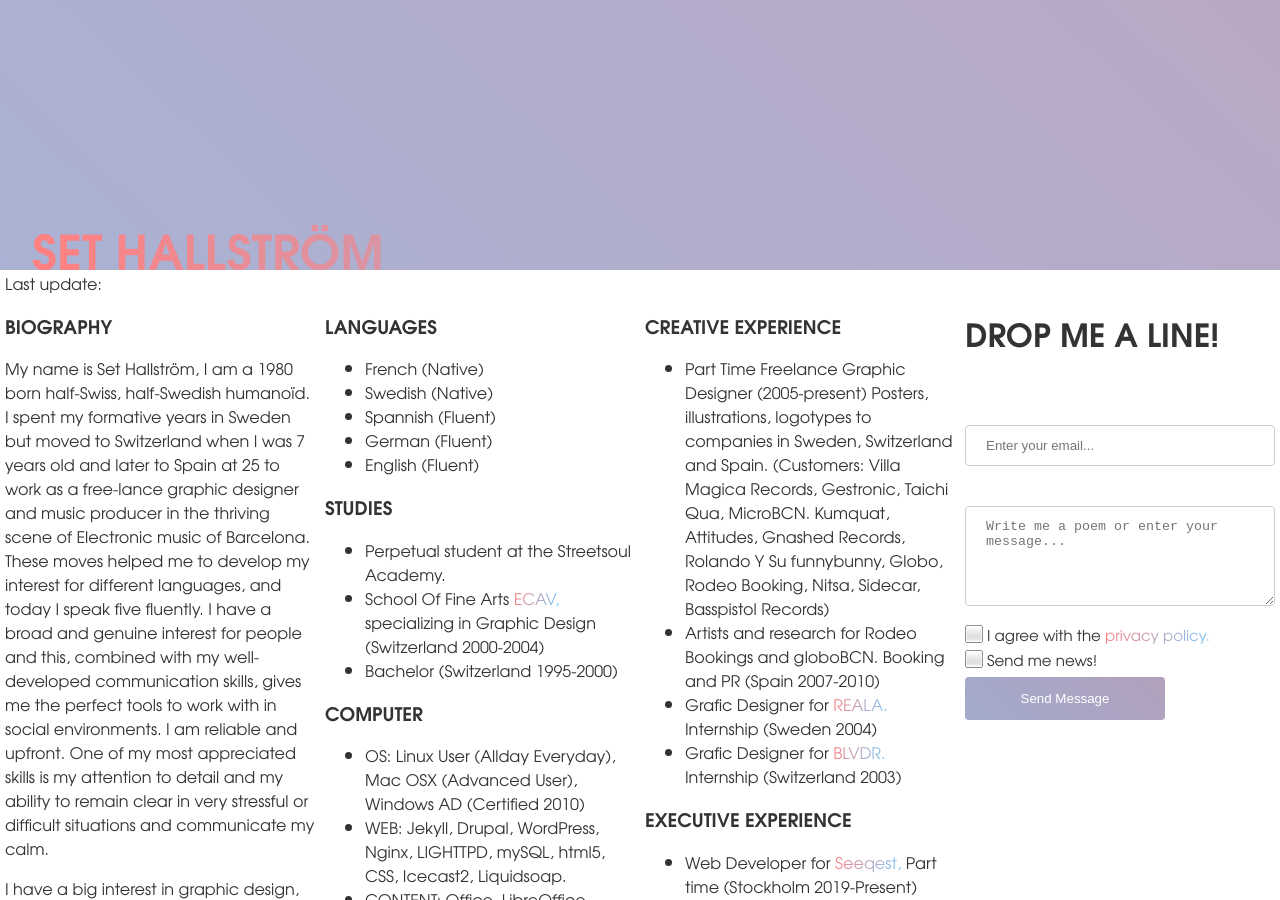
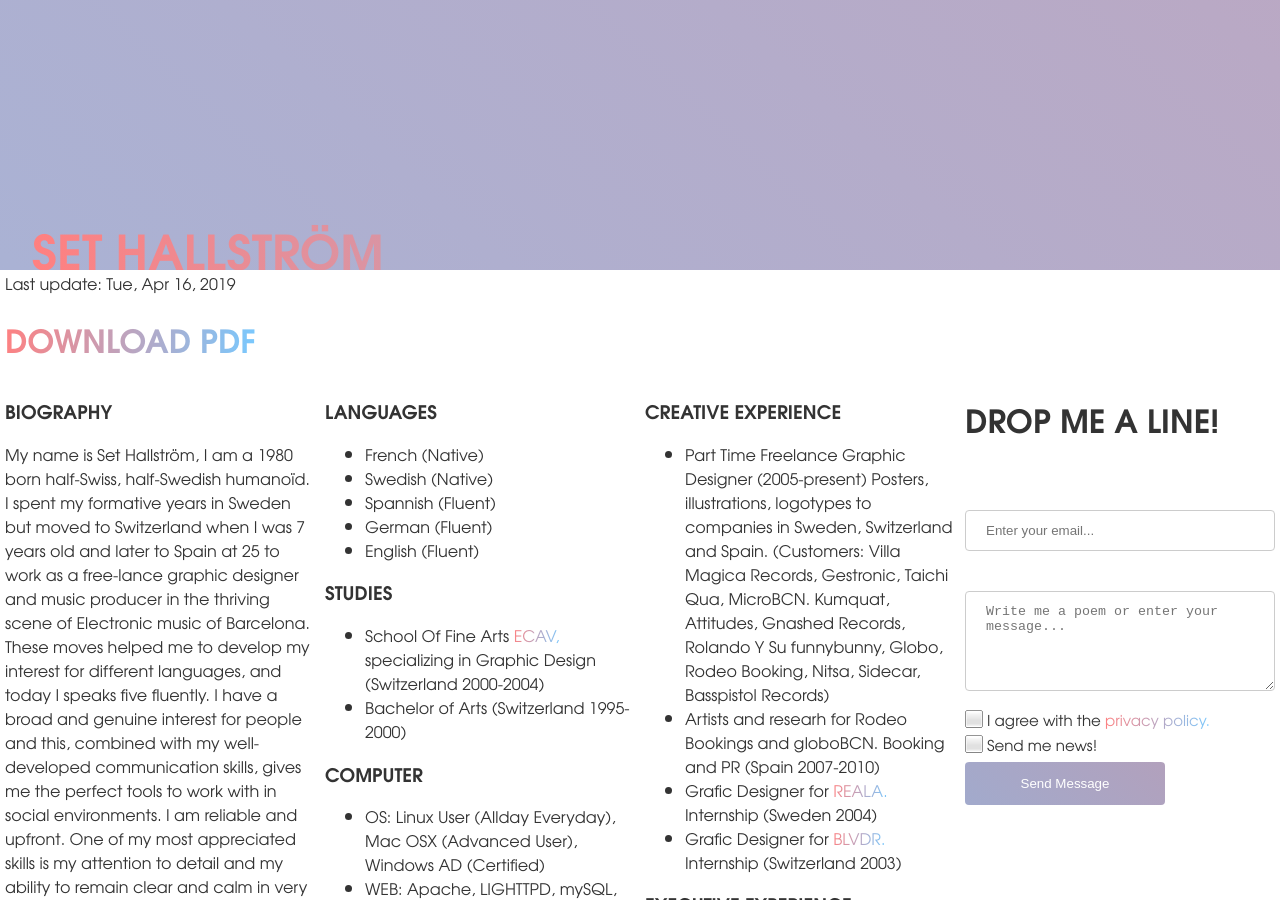
Before and after one commit to Sakrecoer/set.hallstrom, a Jekyll site: the page built from cv.html, in a window 1280 px wide and 900 px high. Built offline with Jekyll 4.4.1, drawn with Linux system fonts in a browser that asks for light colours; comment, search, counter and statistics services are not loaded; some of the changed text lies outside the part shown.

Commit message:
Updated 'cv.html' via CloudCannon

```diff
--- a/cv.html
+++ b/cv.html
@@ -3,21 +3,20 @@ title: CV
 description: >-
   My name is Set Hallström, I am a 1980 born half-Swiss, half-Swedish humanoïd.
   This is my CV.
-date: 2020-01-09 00:00:00 +0200
+date: 2019-04-16 00:00:00 +0200
 image: /images/siteicon.png
 layout: default
 sitemap: true
 ---
 
 <!--- begin content -->
-<div class="date">
-    Last update: {{ page.last_modified_at | date: "%a, %b %d, %Y" }}
+<div class="date">Last update: {{ page.date | date: "%a, %b %d, %Y" }}
+  <h2><a target="_blank" href="/set_hallstrom20180313.pdf">Download PDF</a></h2>
 </div>
 <div class="column editable">
     <h3>BIOGRAPHY</h3>
-  <p>My name is Set Hallstr&ouml;m, I am a 1980 born half-Swiss, half-Swedish humano&iuml;d. I spent my formative years in Sweden but moved to Switzerland when I was 7 years old and later to Spain at 25 to work as a free-lance graphic designer and music producer in the thriving scene of Electronic music of Barcelona. These moves helped me to develop my interest for different languages, and today I speak five fluently. I have a broad and genuine interest for people and this, combined with my well-developed communication skills, gives me the perfect tools to work with in social environments. I am reliable and upfront. One of my most appreciated skills is my attention to detail and my ability to remain clear in very stressful or difficult situations and communicate my calm.</p>
-  <p>I have a big interest in graphic design, music production and I love to thinker about all the ways humans interact and communicate with each other. My schooling at <a target="_blank" href="https://edhea.ch/">&Eacute;cole Cantonale d'Art du Vallais</a> (Swiss Art-school, today known as EDHEA) and my experiences as free-lance graphic designer have given me deep knowledge of several tools for printed- / digital-publications, such as the complete Adobe products suit, several CMS systems including the codes and the mechanisms behind these digital-platforms such as: HTML, CSS, PHP mySQL and Apache. Free Open Source Software and DIY advocate, I have been volunteering as <a target="_blank" href="https://ubuntustudio.org/2016/04/new-ubuntu-studio-release-and-new-project-lead/">Project-Leader</a> for the multimedia flavour of the Operating System "Ubuntu" (<a target="_blank" href="https://ubuntustudio.org">UbuntuStudio.org</a>) and I am the initiator of the non-profit digital record-label and artist-management foundation <a target="_blank" href="https://basspistol.com">Basspistol.com</a></p>
-  <p>When I am not working, I spend most of my time writing <a target="_blank" href="https://sakrecoer.com">music, poetry,</a> <a target="_blank" href="https://vimeo.com/83261266">animating</a> or experimenting with my own <a target="_blank" href="https://ubuntu.com">Ubuntu servers.</a></p>
+    <p>My name is Set Hallstr&ouml;m, I am a 1980 born half-Swiss, half-Swedish humano&iuml;d. I spent my formative years in Sweden but moved to Switzerland when I was 7 years old and later to Spain at 25 to work as a free-lance graphic designer and music producer in the thriving scene of Electronic music of Barcelona. These moves helped me to develop my interest for different languages, and today I speaks five fluently. I have a broad and genuine interest for people and this, combined with my well-developed communication skills, gives me the perfect tools to work with in social environments. I am reliable and upfront. One of my most appreciated skills is my attention to detail and my ability to remain clear and calm in very stressful or difficult situations while communicating with customers.</p>
+    <p>When I am not working, I spend most of my time writing <a target="_blank" href="https://sakrecoer.com">music, poetry,</a> <a target="_blank" href="https://vimeo.com/83261266">animating</a> or experimenting with my own <a target="_blank" href="https://ubuntu.com">Ubuntu servers.</a> I have got a big interest in graphic design music production. My schooling at <a target="_blank" href="https://edhea.ch/">&Eacute;cole Cantonale d'Art du Vallais</a> (Swiss Art-school, today known as EDHEA) and my experiences as free-lance graphic designer have given me deep knowledge of several tools for printed- / digital-publications, such as the complete Adobe products suit, several CMS systems including the codes and the mechanisms behind these digital-platforms such as: HTML, CSS, PHP mySQL and Apache. Free Open Source Software and DIY advocate, I am also volunteering as <a target="_blank" href="https://ubuntustudio.org/2016/04/new-ubuntu-studio-release-and-new-project-lead/">Project-Leader</a> for the multimedia flavour of the Operating System "Ubuntu" (<a target="_blank" href="https://ubuntustudio.org">UbuntuStudio.org</a>) and the initiator of the non-profit digital record-label and artist-management foundation <a target="_blank" href="https://basspistol.com">Basspistol.com</a></p>
 </div>
 
 <div class="editable column">
@@ -31,44 +30,37 @@ sitemap: true
     </ul>
     <h3>STUDIES</h3>
     <ul>
-    <li class="pargraphe">Perpetual student at the Streetsoul Academy.</li>
         <li class="pargraphe">School Of Fine Arts <a target="_blank" href="https://edhea.ch/">ECAV,</a> specializing in Graphic Design (Switzerland 2000-2004)</li>
-    <li class="pargraphe">Bachelor (Switzerland 1995-2000)</li>
+        <li class="pargraphe">Bachelor of Arts (Switzerland 1995-2000)</li>
     </ul>
     <h3>COMPUTER</h3>
     <ul>
-    <li class="pargraphe">OS: Linux User (Allday Everyday), Mac OSX (Advanced User), Windows AD (Certified 2010)</li>
-    <li class="pargraphe">WEB: Jekyll, Drupal, WordPress, Nginx, LIGHTTPD, mySQL, html5, CSS, Icecast2, Liquidsoap.</li>
-    <li class="pargraphe">CONTENT: Office, LibreOffice, Gimp, Blender3D, Ardour, Inkscape, Scribus, Adobe Suit, Quark Express, etc, etc...</li>
+        <li class="pargraphe">OS: Linux User (Allday Everyday), Mac OSX (Advanced User), Windows AD (Certified)</li>
+        <li class="pargraphe">WEB: Apache, LIGHTTPD, mySQL, HTML, CSS, Icecast2, Liquidsoap.</li>
+        <li class="pargraphe">SOFTWARE: Office (LibreOffice), Gimp, Blender3D, Ardour, Inkscape, Scribus, Adobe Suit, Quark Express, etc, etc...</li>
     </ul>
 </div>
 <div class="editable column">
     <h3>CREATIVE EXPERIENCE</h3>
     <ul>
         <li class="pargraphe">Part Time Freelance Graphic Designer (2005-present) Posters, illustrations, logotypes to companies in Sweden, Switzerland and Spain. (Customers: Villa Magica Records, Gestronic, Taichi Qua, MicroBCN. Kumquat, Attitudes, Gnashed Records, Rolando Y Su funnybunny, Globo, Rodeo Booking, Nitsa, Sidecar, Basspistol Records)</li>
-    <li class="pargraphe">Artists and research for Rodeo Bookings and globoBCN. Booking and PR (Spain 2007-2010)</li>
+        <li class="pargraphe">Artists and researh for Rodeo Bookings and globoBCN. Booking and PR (Spain 2007-2010)</li>
         <li class="pargraphe">Grafic Designer for <a target="" href="https://reala.se">REALA.</a> Internship (Sweden 2004)</li>
         <li class="pargraphe">Grafic Designer for <a target="" href="https://blvdr.ch">BLVDR.</a> Internship (Switzerland 2003)</li>
     </ul>
     <h3>EXECUTIVE EXPERIENCE</h3>
     <ul>
-    <li class="pargraphe">Web Developer for <a href="https://www.seeqest.com/">Seeqest,</a> Part time (Stockholm 2019-Present)</li>
-    <li class="pargraphe">Web Developer for <a href="https://enrenarevardag.se">En Renare Vardag AB,</a> Part time (Stockholm 2019-Present).</li>
+        <li class="pargraphe">Web Developer for <a target="_blank" href="https://www.seeqest.com">Seeqest, </a>Part time (Stockholm 2019-Present).</li>
+        <li class="pargraphe">Web Developer for <a href="https://enrenarevardag.se">En Renare Vardag AB, </a>Part time (Stockholm 2019-Present).</li>
         <li class="pargraphe">Community Manager for <a href="https://www.innovatesecurity.se/">Innovate Security Sweden AB, </a>Part time (Stockholm 2018-2019).</li>
         <li class="pargraphe">Community Manager for <a href="https://trifork.com/">Trifork AB</a> (Event Management, PR, Marketing, (Stockholm 2016-2018).</li>
-    <li class="pargraphe">Part Time Freelance Graphic Designer; Posters, illustrations, logotypes. (Europe, 2004 &ndash; 2010).</li>
-    <li class="pargraphe">Web-Server Administrator for Basspistol.com (Internet, 2005 &ndash; present).</li>
-    <li class="pargraphe">Volunteer Project-Lead for Ubuntu Studio; (Internet, April 2016 &ndash; April 2017)</li>
-    <li class="pargraphe">Fuel-Technician for Fortum. Part time. (Stockholm 2011-2016)</li>
+        <li class="pargraphe">Part Time Freelance Graphic Designer; Posters, illustrations, logotypes, informative websites. (Europe, 2004 &ndash; present).</li>
+        <li class="pargraphe">Sys-admin for <a target="_blank" href="https://basspistol.com">Basspistol.com</a> (Internet, 2005 &ndash; present).</li>
+        <li class="pargraphe">Project-Lead for Ubuntu Studio; (Internet, April 2016 &ndash; April 2017)</li>
         <li class="pargraphe"><a target="_blank" href="https://www.youtube.com/watch?v=mPQscw5UlXs">Product Specialist</a> for NextBeat By WACOM. (Spain 2009-2010)</li>
-    <li class="pargraphe">Teleoperator for Sellbytell, Technic Support for EPSON and WACOM (Spain 2008-2010)</li>
-    <li class="pargraphe">Teleoperator for Multipartner. Sales (Spain 2007)</li>
-    <li class="pargraphe">Technician for Hellstens Renh&aring;lning, Electronic Recycling (Sweden 2007)</li>
-    <li class="pargraphe">Teleoperator for Connecta (Spain 2005)</li>
     </ul>
     <h3>SOCIAL EXPERIENCE</h3>
     <ul>
-    <li class="pargraphe">Volunteer <a target="_blank" href="https://ubuntustudio.org/2016/04/new-ubuntu-studio-release-and-new-project-lead/">Project-Leader</a> for the multimedia flavour of <a target="_blank" href="https://ubuntu.com">Ubuntu</a></li>
         <li class="pargraphe">A&amp;R and manager for <a target="_blank" href="https://basspistol.com">Basspistol</a> (WorldWide 2010-present)</li>
         <li class="pargraphe">Coordinator for the departement of Art&amp;Culture at <a target="_blank" href="https://rmll.info">RMLL</a> (Geneva 2012)</li>
         <li class="pargraphe">Youth-center teacher in various music and art projects. (Geneva 2004-2005)</li>
```
Lines whose indentation alone changed are shown as unchanged.
